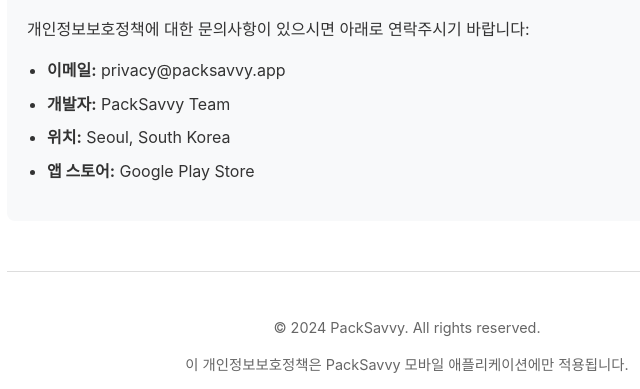
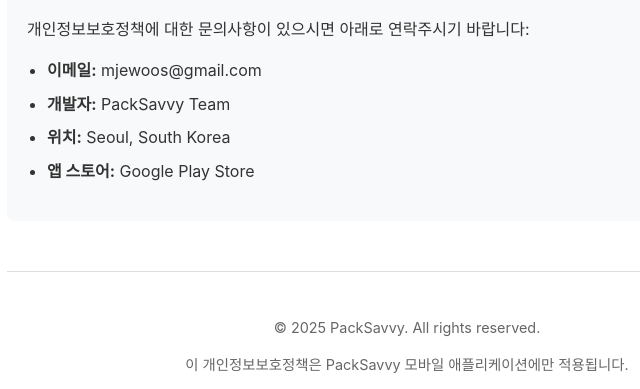
Before and after one commit to Sungess/packsavvy-privacy, a plain HTML site: page index.html in a window 1280 px wide. Shown: the part 2693-3082 px from the top of the page, 233-873 px from the left. Drawn offline with Linux system fonts and the light colour scheme.

```diff
--- a/index.html
+++ b/index.html
@@ -233,7 +233,7 @@
         <h2>10. 연락처 정보</h2>
         <p>개인정보보호정책에 대한 문의사항이 있으시면 아래로 연락주시기 바랍니다:</p>
         <ul>
-            <li><strong>이메일:</strong> privacy@packsavvy.app</li>
+            <li><strong>이메일:</strong> mjewoos@gmail.com</li>
             <li><strong>개발자:</strong> PackSavvy Team</li>
             <li><strong>위치:</strong> Seoul, South Korea</li>
             <li><strong>앱 스토어:</strong> Google Play Store</li>
@@ -241,7 +241,7 @@
     </div>
 
     <div class="footer">
-        <p>&copy; 2024 PackSavvy. All rights reserved.</p>
+        <p>&copy; 2025 PackSavvy. All rights reserved.</p>
         <p>이 개인정보보호정책은 PackSavvy 모바일 애플리케이션에만 적용됩니다.</p>
     </div>
 </body>
```
